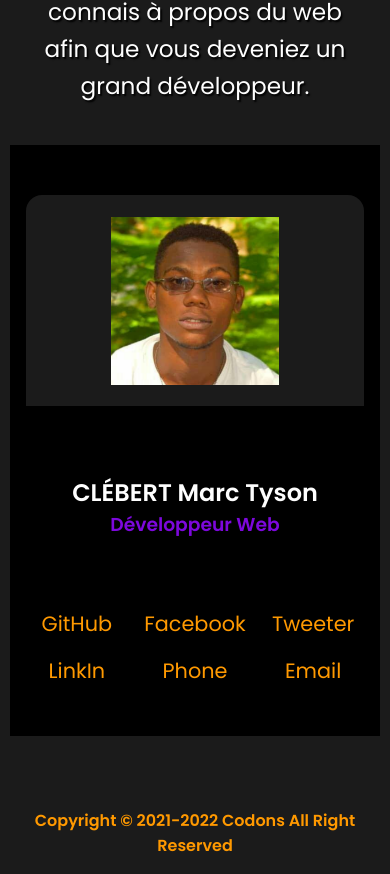
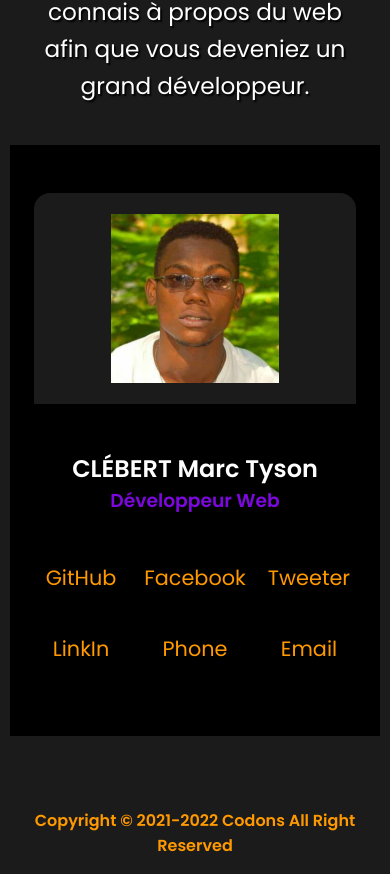
Before and after one commit to Tyson-9-Tech/Codons, a plain HTML site: page pages/about.html in a window 390 px wide. Shown: the part 891-1765 px from the top of the page. Drawn offline with Linux system fonts and the light colour scheme; a web font is replaced by a local one.

Commit message:
Initialisation du projet

```diff
--- a/css/about.css
+++ b/css/about.css
@@ -152,7 +152,7 @@
         display: flex;
         flex-direction: column;
         justify-content: space-around;
-        padding: 1rem;
+        padding: 1.5rem;
         min-height: 50vh;
         margin: 0 auto;
     }
@@ -185,8 +185,11 @@
     }
 
     .cardInfos{
+        width: 100%;
+        min-height: 15vh;
         display: grid;
         grid-template-columns: 1fr 1fr 1fr;
+        grid-template-rows: 1fr 1fr;
         text-align: center;
         grid-gap: 1rem;
         font-size: calc(.3rem + 16px);
```
